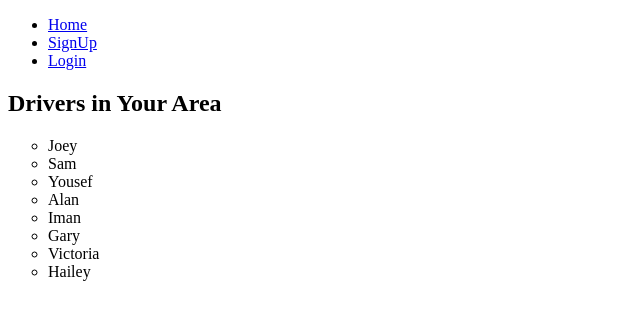
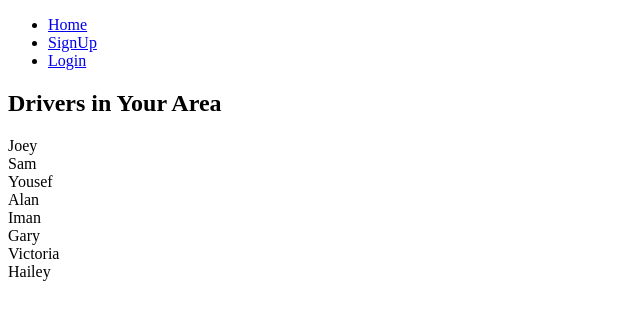
Before and after one commit to MohammadElokour/Fazaa, a React app: page /passenger in a window 1280 px wide. Shown: the top 320 px of the page, without its empty margins (0-640 px from the left). Built offline with nearby package versions, Linux system fonts and the light colour scheme; no server answers; the HTML template or start-up script is replaced by a standard one; what google-maps-react would draw is missing.

Commit message:
checking

```diff
--- a/react-client/src/componants/Login.js
+++ b/react-client/src/componants/Login.js
@@ -1,5 +1,5 @@
 import React from "react";
-// import {NavLink} from "react-router-dom"
+import {NavLink} from "react-router-dom"
 
 class Login extends React.Component {
 	constructor(props) {
--- a/react-client/src/componants/passenger-page.js
+++ b/react-client/src/componants/passenger-page.js
@@ -4,7 +4,7 @@ class Passenger extends Component {
 	constructor(props) {
 		super(props);
 		this.state = {
-      Drivers: [],
+      drivers: [],
 		  errorMessage: ''
 		};
 	}
@@ -24,7 +24,7 @@ class Passenger extends Component {
       if(body.error){
         return this.setState({errorMessage: body.error})
       };
-      return this.setState({places: body.places, whatPageToShow: 'places'})
+      return this.setState({drivers: body.drivers})
     })
   }
 
@@ -47,16 +47,16 @@ class Passenger extends Component {
 						<div id="allbox">
 							<h2 id="Ph2">Drivers in Your Area</h2>
 							<div id="dbox">
-								<ul type='circle' id="dlist">
-									<li className="dEntry">Joey</li>
-									<li className="dEntry">Sam</li>
-                  <li className="dEntry">Yousef</li>
-									<li className="dEntry">Alan</li>
-                  <li className="dEntry">Iman</li>
-                  <li className="dEntry">Gary</li>
-                  <li className="dEntry">Victoria</li>
-                  <li className="dEntry">Hailey</li>
-								</ul>
+								<div type='circle' id="dlist">
+									<div className="dEntry">Joey</div>
+									<div className="dEntry">Sam</div>
+                  <div className="dEntry">Yousef</div>
+									<div className="dEntry">Alan</div>
+                  <div className="dEntry">Iman</div>
+                  <div className="dEntry">Gary</div>
+                  <div className="dEntry">Victoria</div>
+                  <div className="dEntry">Hailey</div>
+								</div>
 							</div>
 						</div>
 					</div>
```
Also changed, not shown: 1 other file (tests, documents, lock files or other folders).
